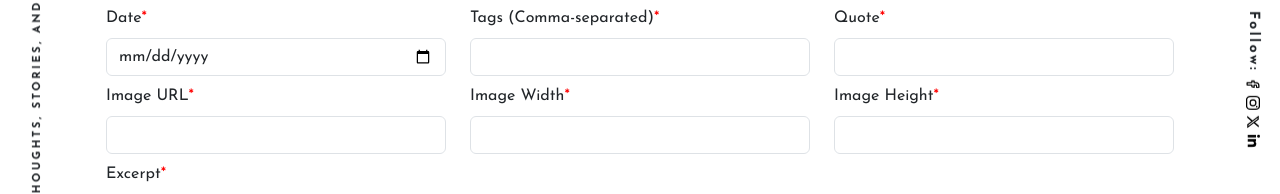
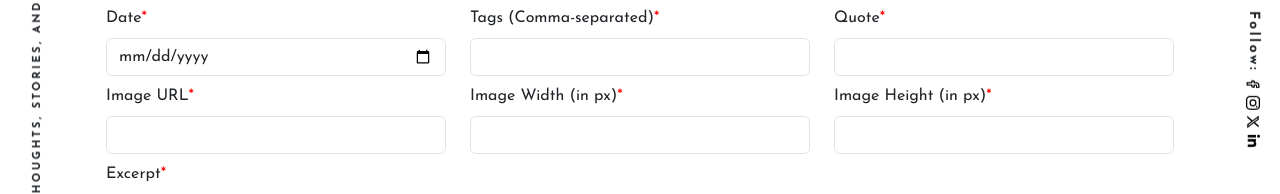
Before and after one commit to nikhil7476/ikken, a Next.js app: page /admin in a window 1280 px wide. Shown: the part 252-446 px from the top of the page. Built offline with nearby package versions, Linux system fonts and the light colour scheme; no server answers; the database is empty.

Commit message:
modified:   src/components/BlogForm.js

```diff
--- a/src/components/BlogForm.js
+++ b/src/components/BlogForm.js
@@ -184,7 +184,8 @@ export default function BlogForm() {
           <Col xl={4} lg={4} md={4} sm={12} xs={12} className="mb-2">
             <Form.Group controlId="imageWidth">
               <Form.Label>
-                Image Width<span style={{ color: "red" }}>*</span>
+                Image Width {"(in px)"}
+                <span style={{ color: "red" }}>*</span>
               </Form.Label>
               <Form.Control
                 type="text"
@@ -197,7 +198,8 @@ export default function BlogForm() {
           <Col xl={4} lg={4} md={4} sm={12} xs={12} className="mb-2">
             <Form.Group controlId="imageHeight">
               <Form.Label>
-                Image Height<span style={{ color: "red" }}>*</span>
+                Image Height {"(in px)"}
+                <span style={{ color: "red" }}>*</span>
               </Form.Label>
               <Form.Control
                 type="text"
```
